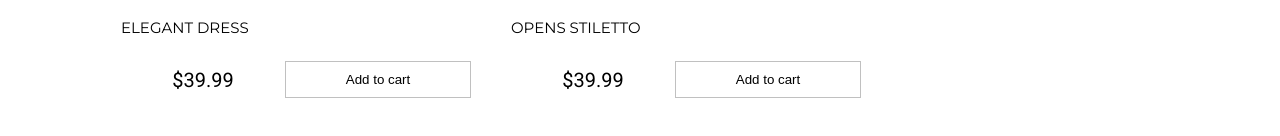
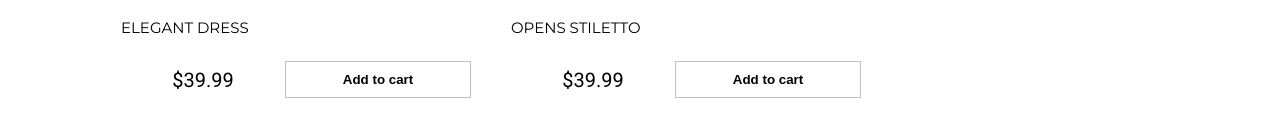
Before and after one commit to thejennify/fast-checkout, a React (Create React App) app: page / in a window 1280 px wide. Shown: the part 542-678 px from the top of the page. Built offline with nearby package versions, Linux system fonts and the light colour scheme.

Commit message:
style adjustments

```diff
--- a/package.json
+++ b/package.json
@@ -1,11 +1,13 @@
 {
-  "name": "myapp",
+  "homepage": "https://thejennify.github.io/fast-checkout",
+  "name": "fast-checkout",
   "version": "0.1.0",
   "private": true,
   "dependencies": {
     "@testing-library/jest-dom": "^4.2.4",
     "@testing-library/react": "^9.5.0",
     "@testing-library/user-event": "^7.2.1",
+    "gh-pages": "^3.1.0",
     "node-sass": "^4.14.1",
     "react": "^16.13.1",
     "react-dom": "^16.13.1",
@@ -14,6 +16,8 @@
     "react-scripts": "3.4.3"
   },
   "scripts": {
+    "predeploy": "npm run build",
+    "deploy":"gh-pages -d build",
     "start": "react-scripts start",
     "build": "react-scripts build",
     "test": "react-scripts test",
--- a/src/Filter.scss
+++ b/src/Filter.scss
@@ -10,6 +10,7 @@
 padding: 1rem;
 margin: 1rem 2rem;
 border-bottom: 0.1rem #f6f6f6 solid;
+flex-wrap: wrap;
 
 
 
--- a/src/Products.scss
+++ b/src/Products.scss
@@ -78,7 +78,9 @@ div{
     color: #000;
     font-weight: 700;
 }
-
+.primary{
+    font-weight: 700;
+}
 .primary:hover,
 .outline:hover{
     border: 0.1rem #000 solid;
@@ -120,7 +122,6 @@ div{
         border-top: 1px solid #c0c0c0;
         margin: 3rem auto;
         width: 100%;
-        opacity: 80%;
 
     }
 
--- a/src/index.scss
+++ b/src/index.scss
@@ -41,10 +41,6 @@ body,
     a {
         @extend %normalize_link;
     }
-}
-
-a:hover {
-    opacity: 90%;
 }
 
 header{
@@ -99,6 +95,8 @@ footer {
     font-size: 1.5rem;
     font-weight: 300;
     letter-spacing: .2rem;
+    flex-wrap: wrap;
+
     a{
         @extend %normalize_link;
         margin-left: .5rem;
```
Also changed, not shown: 7 other files (tests, documents, lock files or other folders).
